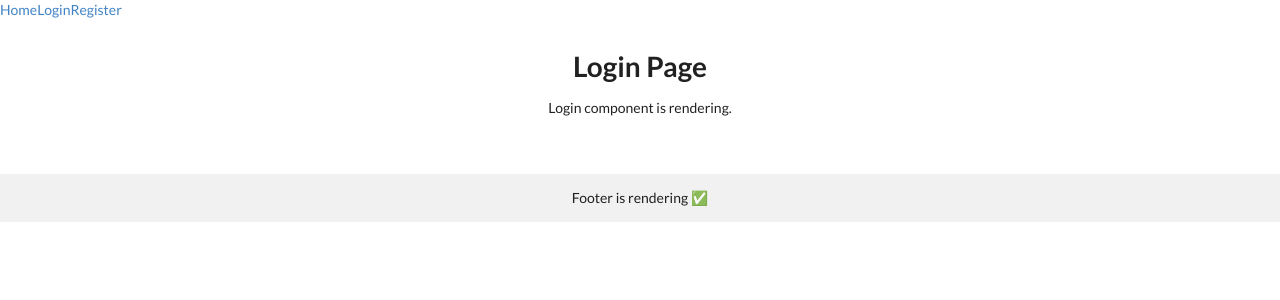
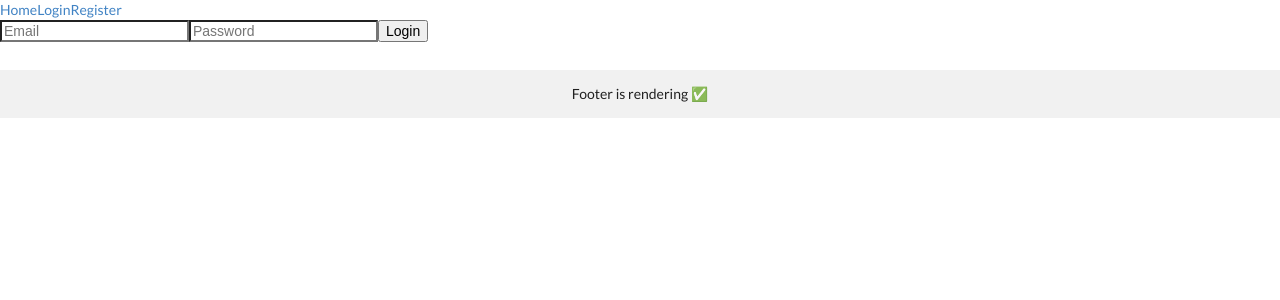
Before and after one commit to VyrTtZ/dummyWebsite, a React (Vite) app in the folder ForKostas/updatedStylidasSIGMA GAMIN/frontend/: page /login in a window 1280 px wide. Shown: the top 300 px of the page. Built offline with nearby package versions, Linux system fonts and the light colour scheme.

Commit message:
started on authentication

```diff
--- a/ForKostas/updatedStylidasSIGMA GAMIN/frontend/index.html
+++ b/ForKostas/updatedStylidasSIGMA GAMIN/frontend/index.html
@@ -3,6 +3,7 @@
   <head>
     <meta charset="UTF-8" />
     <title>React App</title>
+    <link rel="stylesheet" href="./src/styles/custom.css" />
   </head>
   <body>
 
--- a/ForKostas/updatedStylidasSIGMA GAMIN/frontend/src/pages/Dashboard.jsx
+++ b/ForKostas/updatedStylidasSIGMA GAMIN/frontend/src/pages/Dashboard.jsx
@@ -1,8 +1,10 @@
+import React from "react";
+
 export default function Dashboard() {
   return (
-    <div className="ui container">
-      <h1 className="ui header">Dashboard</h1>
-      <button className="ui primary button">Click</button>
+    <div style={{ padding: "2rem", textAlign: "center" }}>
+      <h1>Dashboard</h1>
+      <p>If you see this, routing works 🎯</p>
     </div>
   );
 }
--- a/ForKostas/updatedStylidasSIGMA GAMIN/frontend/src/pages/Login.jsx
+++ b/ForKostas/updatedStylidasSIGMA GAMIN/frontend/src/pages/Login.jsx
@@ -1,10 +1,32 @@
-import React from "react";
+import { useState } from "react";
 
 export default function Login() {
+  const [email, setEmail] = useState("");
+  const [password, setPassword] = useState("");
+
+  const handleSubmit = (e) => {
+    //e.preventDefault();
+    console.log("EMAIL:", email);
+    console.log("PASSWORD:", password);
+  };
+
   return (
-    <div style={{ padding: "2rem", textAlign: "center" }}>
-      <h1>Login Page</h1>
-      <p>Login component is rendering.</p>
-    </div>
+    <form onSubmit={handleSubmit}>
+      <input
+        type="email"
+        value={email}
+        onChange={(e) => setEmail(e.target.value)}
+        placeholder="Email"
+      />
+
+      <input
+        type="password"
+        value={password}
+        onChange={(e) => setPassword(e.target.value)}
+        placeholder="Password"
+      />
+
+      <button type="submit">Login</button>
+    </form>
   );
 }
--- a/ForKostas/updatedStylidasSIGMA GAMIN/frontend/src/styles/custom.css
+++ b/ForKostas/updatedStylidasSIGMA GAMIN/frontend/src/styles/custom.css
@@ -0,0 +1,3 @@
+.root{
+    background-color: #f5f5f5;
+}
```
